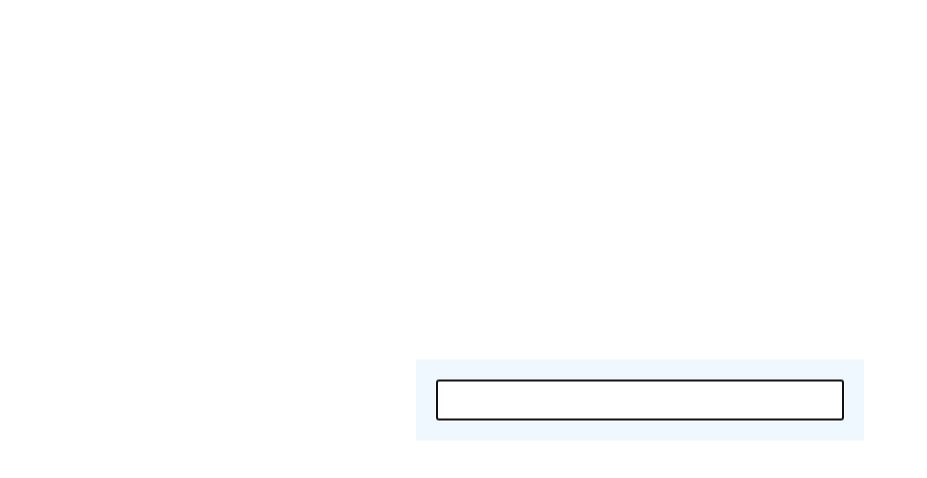
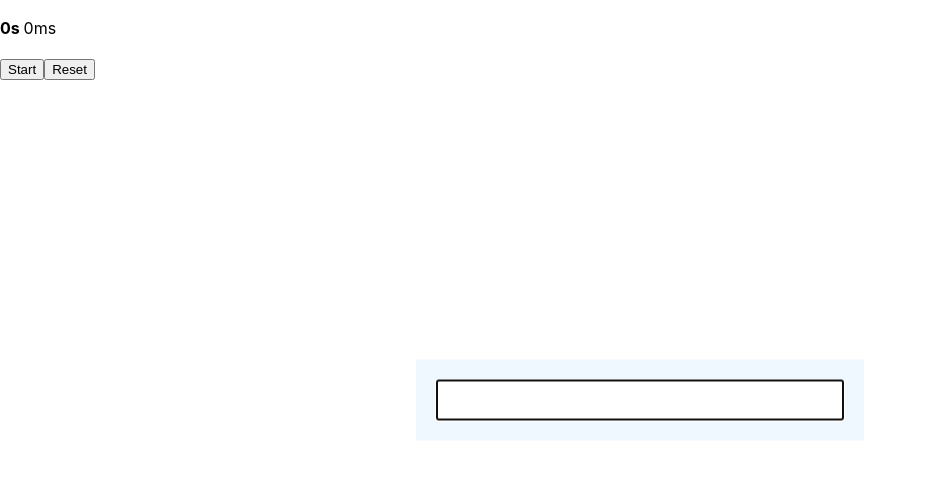
Before and after one commit to adityasuman2025/machineCoding, a React (Vite) app in the folder react/smallWebAppsInReact/: page / in a window 1280 px wide. Shown: the top 478 px of the page, without its empty margins (0-927 px from the left). Built offline with nearby package versions, Linux system fonts and the light colour scheme.

Commit message:
react stopwatch

```diff
--- a/react/smallWebAppsInReact/src/App.jsx
+++ b/react/smallWebAppsInReact/src/App.jsx
@@ -2,6 +2,7 @@ import OTPInput from "./OTPInput";
 import AutoCompleteWrapper from "./AutoCompleteWrapper";
 import CountDownTimer from "./CountDownTimer";
 import MobileNoFormatter from "./MobileNoFormatter";
+import Stopwatch from "./StopWatch";
 
 function App() {
     return (
@@ -10,6 +11,7 @@ function App() {
             {/* <AutoCompleteWrapper /> */}
             {/* <CountDownTimer /> */}
             <MobileNoFormatter />
+            <Stopwatch />
         </>
     )
 }
--- /dev/null
+++ b/react/smallWebAppsInReact/src/StopWatch.jsx
@@ -0,0 +1,68 @@
+import { useCallback, useState, useEffect, useRef, memo } from "react";
+
+function Buttons({ isRunning, onStartStopClick, onResetClick }) {
+    return (
+        <div>
+            <button onClick={onStartStopClick}>{isRunning ? "Stop" : "Start"}</button>
+            <button onClick={onResetClick}>Reset</button>
+        </div>
+    );
+}
+const MemoisedButtons = memo(Buttons);
+
+export default function Stopwatch() {
+    const timerRef = useRef(null);
+
+    const [isRunning, setIsRunning] = useState(false);
+    const [timeElapsed, setTimeElapsed] = useState(0);
+
+    const clearTimer = useCallback(() => {
+        clearInterval(timerRef.current);
+        timerRef.current = null;
+    }, []);
+
+    const runTimer = useCallback(() => {
+        clearTimer();
+        const startTime = Math.floor(Date.now() - timeElapsed);
+
+        timerRef.current = setInterval(() => {
+            setTimeElapsed(Date.now() - startTime);
+        }, 50);
+    }, [timeElapsed]);
+
+    useEffect(() => {
+        if (isRunning) runTimer();
+        else clearTimer();
+
+        return () => clearTimer();
+    }, [isRunning, runTimer]);
+
+    const handleStartStopClick = useCallback(() => {
+        setIsRunning((prev) => !prev);
+    }, []);
+
+    const handleResetClick = useCallback(() => {
+        setIsRunning(false);
+        setTimeElapsed(0);
+    }, []);
+
+    const milliS = Math.floor((timeElapsed % 1000) / 10);
+    const seconds = Math.floor((timeElapsed / 1000) % 60);
+    const mins = Math.floor(timeElapsed / (1000 * 60));
+
+    return (
+        <div>
+            <p>
+                {mins ? <b>{mins}m </b> : null}
+                <b>{seconds}s </b>
+                <span>{milliS}ms</span>
+            </p>
+
+            <MemoisedButtons
+                isRunning={isRunning}
+                onStartStopClick={handleStartStopClick}
+                onResetClick={handleResetClick}
+            />
+        </div>
+    );
+}
```
